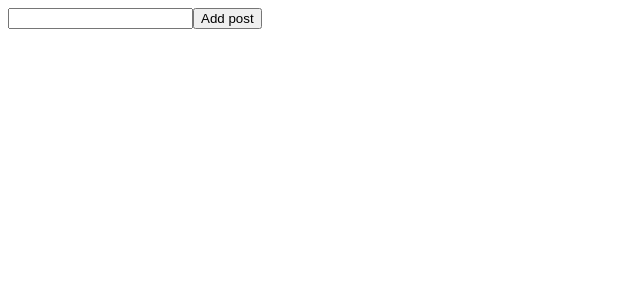
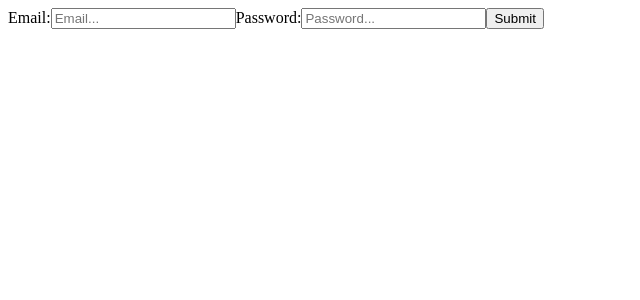
Before and after one commit to habib-chawki/social-app-front, a React (Create React App) app: page / in a window 1280 px wide. Shown: the top 300 px of the page, without its empty margins (0-640 px from the left). Built offline with nearby package versions, Linux system fonts and the light colour scheme.

Commit message:
Add LogIn component

```diff
--- a/src/App.js
+++ b/src/App.js
@@ -1,8 +1,8 @@
 import React from 'react';
-import Posts from './components/Posts';
+import LogIn from './components/LogIn';
 
 function App() {
-   return <Posts />;
+   return <LogIn />;
 }
 
 export default App;
--- /dev/null
+++ b/src/components/LogIn.jsx
@@ -0,0 +1,15 @@
+import React from 'react';
+
+function LogIn() {
+   return (
+      <form>
+         <label htmlFor="email">Email:</label>
+         <input type="text" id="email" placeholder="Email..." />
+         <label htmlFor="password">Password:</label>
+         <input type="text" id="password" placeholder="Password..." />
+         <input type="submit" />
+      </form>
+   );
+}
+
+export default LogIn;
```
